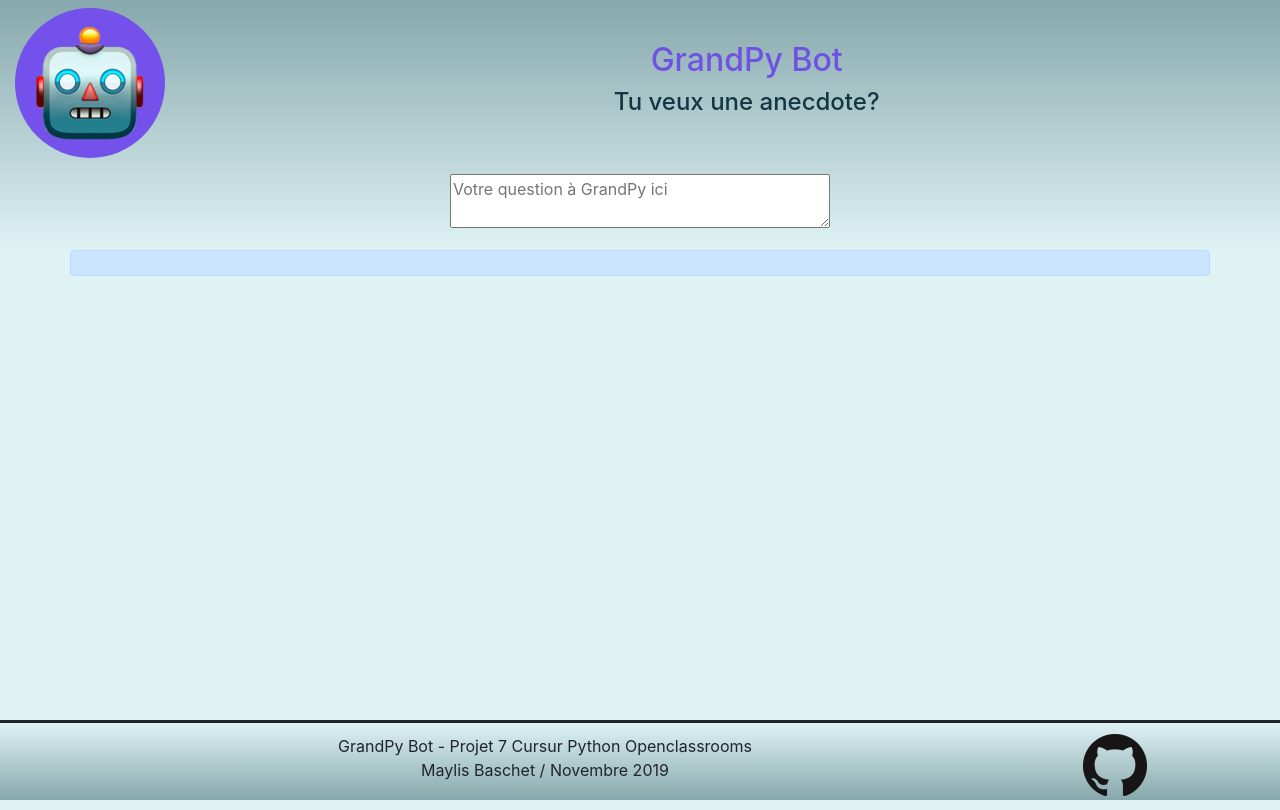
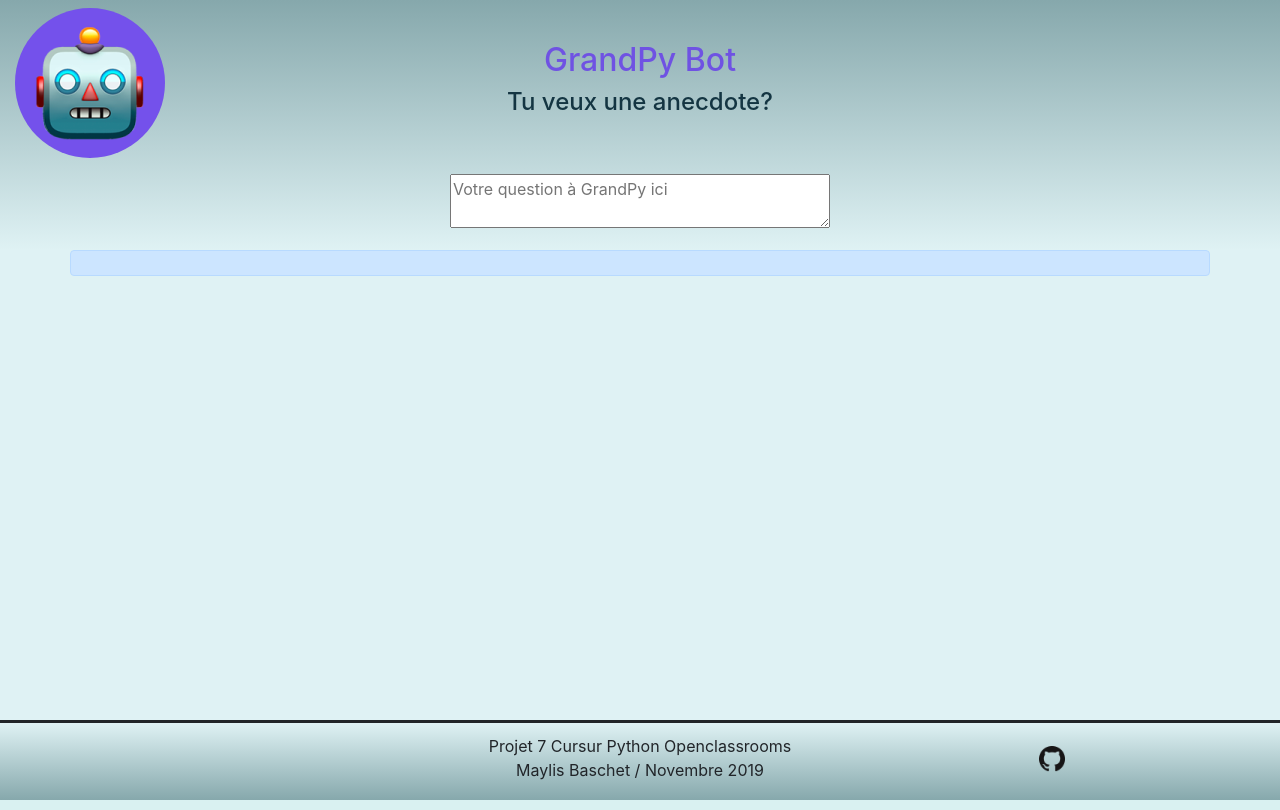
Before and after one commit to MayBaMay/GPB_P7, a Flask app: template gpbapp/templates/index.html in a window 1280 px wide. Run offline with Flask 2, Linux system fonts and the light colour scheme; the template is opened without the code that fills it, so the values that code supplies are empty; parts of the project's set-up code (start-up, migrations or seed data) failed here and were passed over; some libraries are stand-ins or nearby versions.

Commit message:
en tête et footer bootstrap ok

```diff
--- a/gpbapp/__init__.py
+++ b/gpbapp/__init__.py
@@ -7,7 +7,6 @@ from flask import Flask
 from config import *
 
 app = Flask(__name__)
-app.config.from_object('Config')
-app.config.from_envvar('GOOGLE_GEO_KEY')
+app.config.from_object('config')
 
 from gpbapp import views
--- a/gpbapp/static/js/main.js
+++ b/gpbapp/static/js/main.js
@@ -43,8 +43,6 @@ $(document).ready(function onSubmit(){
 
     //get response from server
     .done(function(data) {
-
-      conole.log(data.secretkey)
 
       // Create response block and insert reponse in the block
       let respRow = $('<div class="block_response row text-center">');
--- a/gpbapp/templates/index.html
+++ b/gpbapp/templates/index.html
@@ -24,7 +24,7 @@
             <div class="col-2" id="img_papybot">
               <img class="rounded-circle" src="{{ url_for('static', filename='img/papybot.png') }}" alt="papybot"/>
             </div>
-            <div class="col-10 align-self-center text-center" id="title_page">
+            <div class="col-8 col-xs-10 align-self-center text-center" id="title_page">
                 <h1>GrandPy Bot</h1>
                 <h2>Tu veux une anecdote?</h2>
             </div>
@@ -37,8 +37,6 @@
           </div>
         </div>
       </header>
-
-      <div id="content">
 
       <section>
         <div class="container" id="all_dialogue">
@@ -54,21 +52,19 @@
       <footer class="footer">
         <div class="container text-center">
           <div class="row">
-            <div id="footerText" class="col-10">
-              <p>GrandPy Bot - Projet 7 Cursur Python Openclassrooms</p>
+            <div class="col-2 col-xs-0"></div>
+            <div id="footerText" class="col-8 col-xs-10">
+              <p>Projet 7 Cursur Python Openclassrooms</p>
               <p>Maylis Baschet / Novembre 2019</p>
             </div>
-            <div id="footerLogos" class="col-2 align-self-center">
-              <a href="https://github.com/MayBaMay/GPB_P7"
+            <div id="footerLogos" class="col-xs-2 align-self-center">
+              <a href="https://github.com/MayBaMay/GPB-P7"
                   target=" _blank" title="lien vers repo GitGub">
                   <img src="{{ url_for('static', filename='img/GitHub-Mark-64px.png') }}" alt="logo github"  />
               </a>
             </div>
-          </div>
         </div>
       </footer>
-
-      </div>
     <!-- jQuery first, then Popper.js, then Bootstrap JS -->
     <script src="https://code.jquery.com/jquery-3.4.1.min.js"
     			  integrity="sha256-CSXorXvZcTkaix6Yvo6HppcZGetbYMGWSFlBw8HfCJo="
--- a/gpbapp/views.py
+++ b/gpbapp/views.py
@@ -15,7 +15,6 @@ from .utils.wiki_api import WikimediaApi
 def index():
     """Render template index with sentence grandPyBot and googlemap's key"""
     grandpy = GrandPy()
-    print(app.config)
     return render_template('index.html',
                            presentation=grandpy.presentation,
                            gmap_api_key=app.config['GOOGLE_JS_KEY'])
--- a/requirements.txt
+++ b/requirements.txt
@@ -16,7 +16,6 @@ pluggy==0.13.1
 py==1.8.0
 pyparsing==2.4.5
 pytest==5.3.2
-python-dotenv==0.10.3
 requests==2.22.0
 selenium==3.141.0
 six==1.13.0
```
Also changed, not shown: config.py (+2 -16 lines), gpbapp/tests/config.py (+1 -1 lines), 2 other files.
